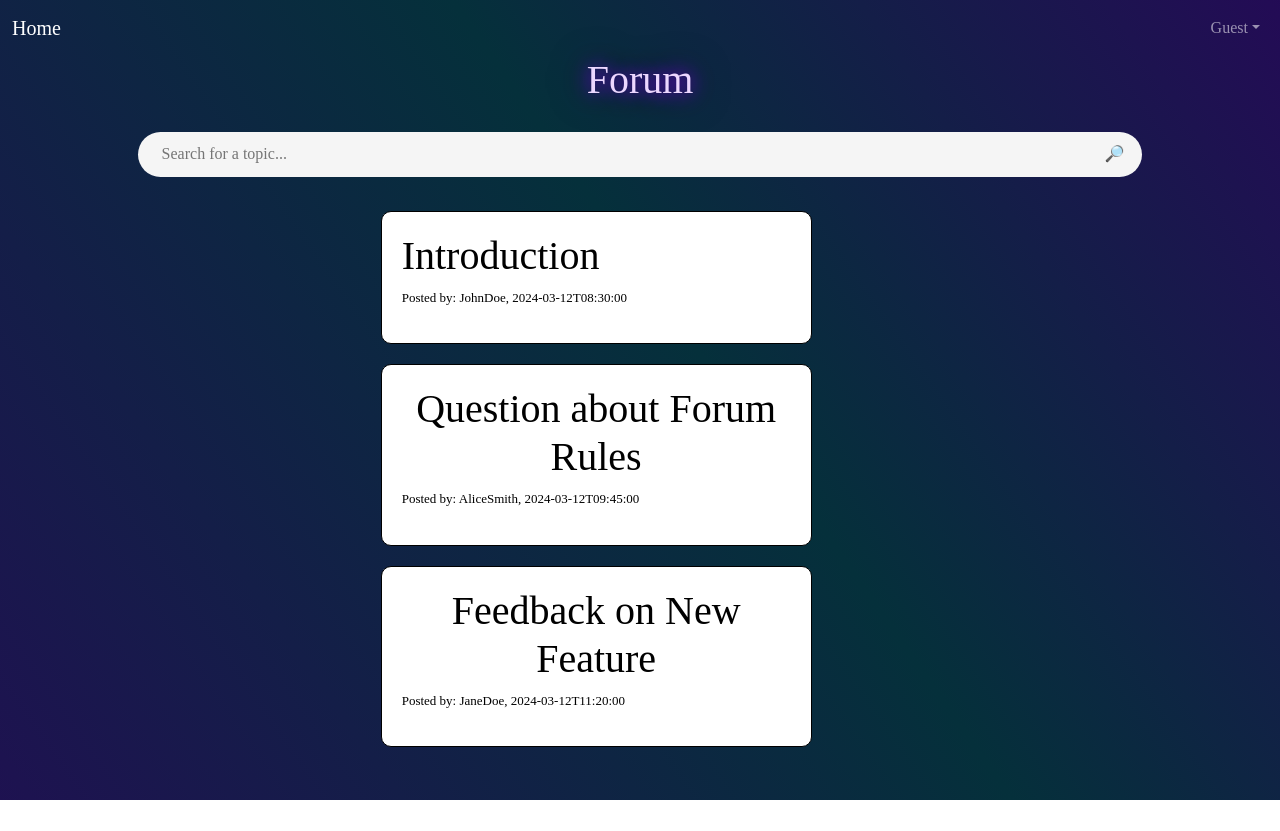
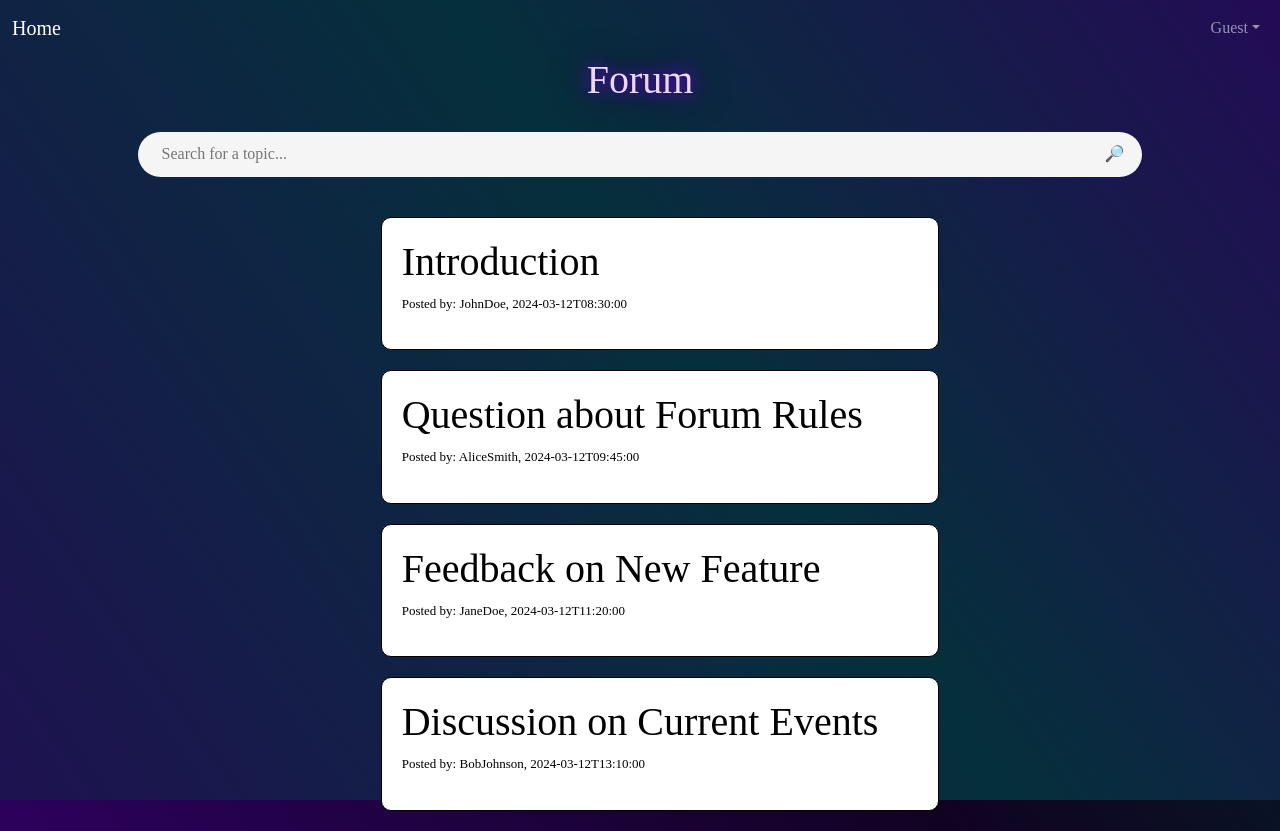
Before and after one commit to jennijjjj/FrontEnd-SENG401, a React (Create React App) app in the folder godle-react/: page /Forum in a window 1280 px wide. Before the commit the page ends 800 px from the top, so only its background shows below. Built offline with nearby package versions, Linux system fonts and the light colour scheme; a web font is replaced by a local one.

Commit message:
messing around with css

```diff
--- a/godle-react/src/App.css
+++ b/godle-react/src/App.css
@@ -317,31 +317,30 @@ body {
   background-color: #b3b3b3; /* Set the background color on hover */
 }
 
+
+.searchContainer {
+  align-items: center;
+  align-content: center;
+  flex-direction: column;
+  display: flex;
+  margin: 4px, 4px;
+  padding: 4px;
+  height: auto;
+  overflow-x: auto;
+  overflow-y: auto;
+  text-align: justify;
+  width:100%;
+}
 .cardContainer {
   height: auto;
-  width: auto;
+  width: 100%;
   border: 1px solid #000; /* Replace with your desired border properties */
   border-radius: 10px; /* Adjust the radius to make the corners more or less rounded */
   text-align: center; /* Aligns text content horizontally in the center */
   padding: 20px; /* Add padding to the container as needed */
-  margin: 10px;
-  transition: border-width 0.3s; /* Smooth transition for border changes */
+  margin: 20px;
   color:black;
   background-color: white;
-}
-
-.searchContainer {
-  flex-direction: column;
-  display: flex;
-  align-items: flex-start;
-  padding: 20px;
-  height: 100vh;
-  margin: 4px, 4px;
-  padding: 4px;
-  height: 550px;
-  overflow-x: hidden;
-  overflow-y: auto;
-  text-align: justify;
 }
 .align-center{
   flex-direction: column;
--- a/godle-react/src/ForumComponents/ForumHome.js
+++ b/godle-react/src/ForumComponents/ForumHome.js
@@ -74,6 +74,7 @@ const Forum = () => {
             <div>
                 <ForumList filteredSearch={filteredSearch} />
             </div>
+
         </div>
     );
 };
--- a/godle-react/src/ForumComponents/ForumList.js
+++ b/godle-react/src/ForumComponents/ForumList.js
@@ -5,7 +5,7 @@ function ForumList({ filteredSearch}) {
 
   const filtered = filteredSearch.map(thread =>  <ThreadCard thread={thread} />);
   return (
-    <div className={"searchContainer"}>
+    <div>
       {filtered}
     </div>
   );
--- a/godle-react/src/ForumComponents/ThreadCard.js
+++ b/godle-react/src/ForumComponents/ThreadCard.js
@@ -18,7 +18,7 @@ function ThreadCard({thread}) {
 
 
   return(
-    <div className="cardContainer" style={{width:"80%"}}>
+    <div className="cardContainer" style={{width:"100%"}}>
         <div style={flexColumn}>
         <div style={flexRow}></div>
             <h1>{thread.subtitle}</h1>
```
